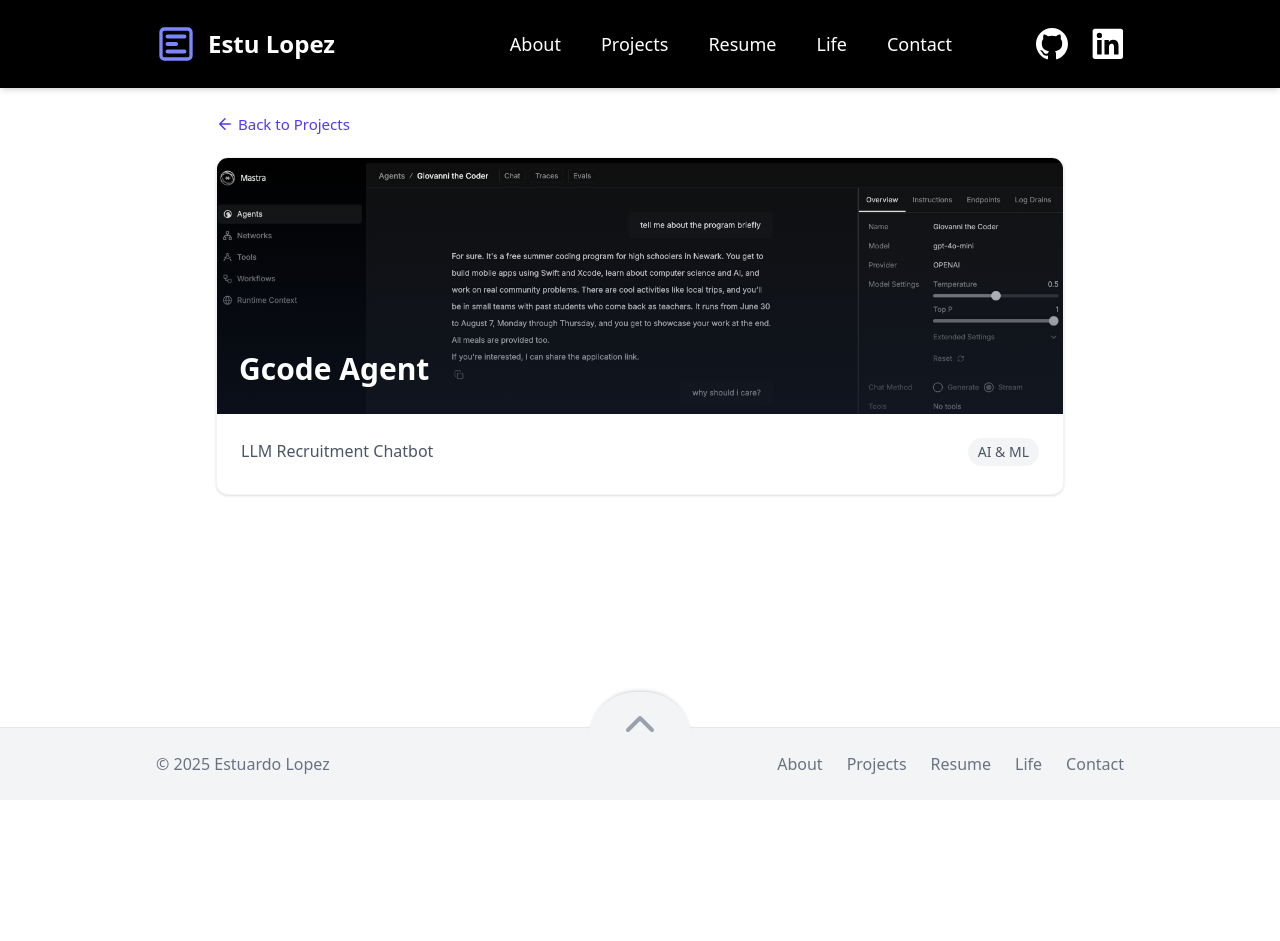
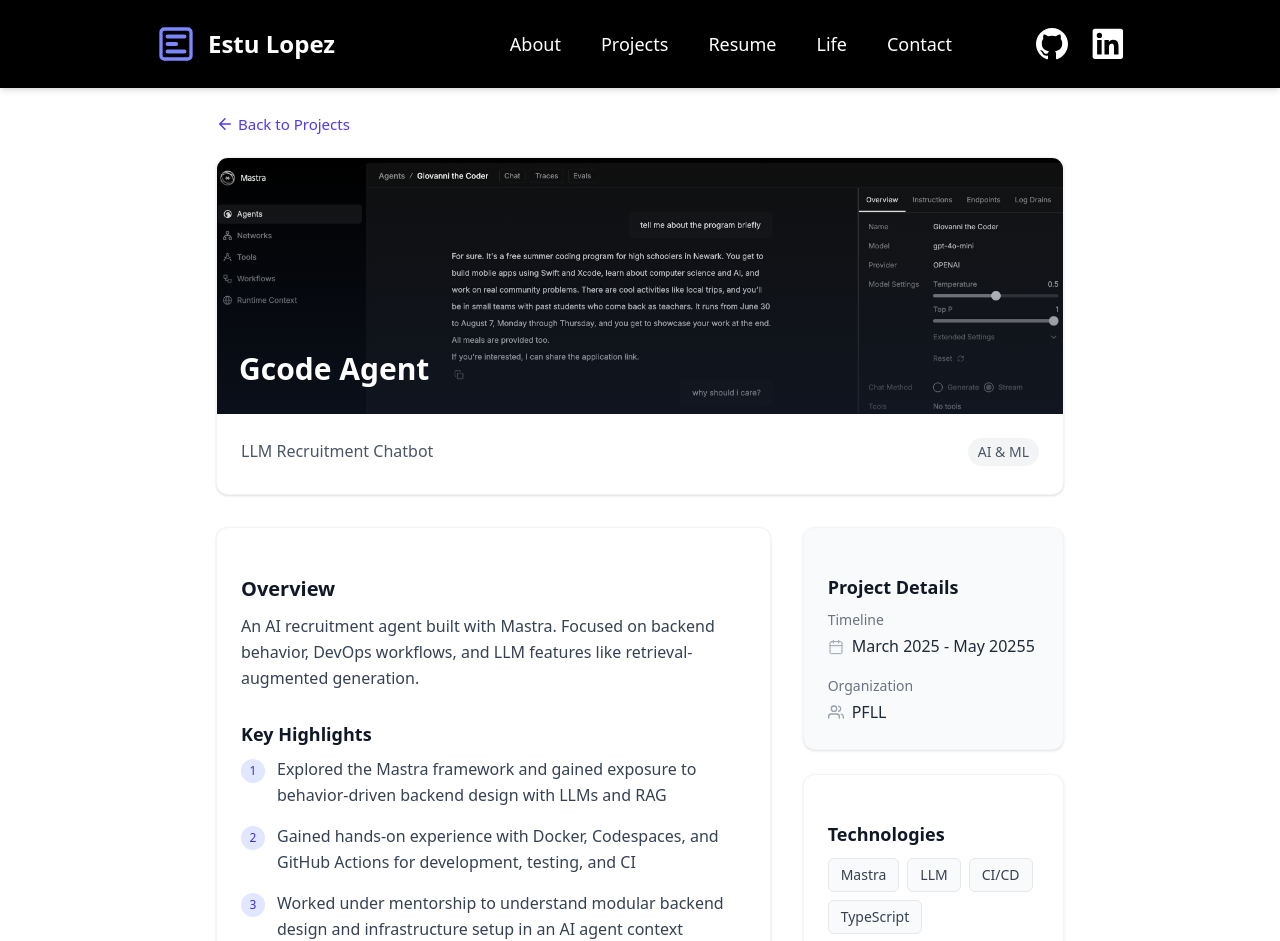
Before and after one commit to estulpz202/personal-website, a Next.js app: page /projects/gcode-agent in a window 1280 px wide. Shown: the top 941 px of the page. Before the commit the page ends 800 px from the top, so only its background shows below. Built offline with nearby package versions, Linux system fonts and the light colour scheme.

Commit message:
Add ProjectContent and ProjectSidebar components to enhance project detail layout.

```diff
--- a/src/app/projects/[slug]/page.tsx
+++ b/src/app/projects/[slug]/page.tsx
@@ -4,6 +4,8 @@ import { projects } from '@/components/projects/projectsData';
 import Icon from '@/components/ui/Icon';
 import { Metadata } from 'next';
 import ProjectHero from '@/components/projects/proj/ProjectHero';
+import ProjectContent from '@/components/projects/proj/ProjectContent';
+import ProjectSidebar from '@/components/projects/proj/ProjectSidebar';
 
 /**
  * Props for the ProjectDetailParams component
@@ -75,6 +77,25 @@ export default async function ProjectDetailPage({ params }: ProjectDetailParams)
         categories={project.category}
         links={project.links}
       />
+
+      {/* Project Content Area - Grid with equal height columns */}
+      <div className="max-w-4xl mx-auto px-4 sm:px-6">
+        <div className="grid grid-cols-1 md:grid-cols-3 gap-8 md:grid-rows-1 auto-rows-min">
+          {/* Main Content - Takes 2/3 on medium screens */}
+          <div className="md:col-span-2 h-full">
+            <ProjectContent description={project.description} highlights={project.highlights} />
+          </div>
+
+          {/* Sidebar - Takes 1/3 on medium screens */}
+          <div className="h-full">
+            <ProjectSidebar
+              timeline={project.timeline}
+              organization={project.organization}
+              tech={project.tech}
+            />
+          </div>
+        </div>
+      </div>
     </main>
   );
 }
--- /dev/null
+++ b/src/components/projects/proj/ProjectContent.tsx
@@ -0,0 +1,34 @@
+/**
+ * Props for the ProjectContent component
+ */
+interface ProjectContentProps {
+  description: string;
+  highlights: string[];
+}
+
+/**
+ * ProjectContent - Displays the main content area for a project
+ * Contains the project overview and key highlights
+ */
+export default function ProjectContent({ description, highlights }: ProjectContentProps) {
+  return (
+    <div className="bg-white rounded-xl p-6 shadow-sm border border-gray-100 h-full">
+      {/* Project overview */}
+      <h2 className="text-xl font-bold text-gray-900 mb-4">Overview</h2>
+      <p className="text-gray-700 mb-8 leading-relaxed">{description}</p>
+
+      {/* Key highlights */}
+      <h3 className="text-lg font-semibold text-gray-900 mb-4">Key Highlights</h3>
+      <ul className="space-y-4">
+        {highlights.map((highlight, index) => (
+          <li key={index} className="flex items-start">
+            <span className="inline-flex justify-center items-center w-6 h-6 rounded-full bg-indigo-100 text-indigo-700 mt-0.5 mr-3 text-xs font-medium flex-shrink-0">
+              {index + 1}
+            </span>
+            <span className="text-gray-700">{highlight}</span>
+          </li>
+        ))}
+      </ul>
+    </div>
+  );
+}
--- /dev/null
+++ b/src/components/projects/proj/ProjectSidebar.tsx
@@ -0,0 +1,57 @@
+import Icon from '@/components/ui/Icon';
+
+/**
+ * Props for the ProjectSidebar component
+ */
+interface ProjectSidebarProps {
+  timeline: string;
+  organization: string;
+  tech: string[];
+}
+
+/**
+ * ProjectSidebar - Displays sidebar with project metadata
+ * Contains project details and technologies used
+ */
+export default function ProjectSidebar({ timeline, organization, tech }: ProjectSidebarProps) {
+  return (
+    <div className="sticky top-6 h-full flex flex-col">
+      {/* Project Details */}
+      <div className="bg-gray-50 rounded-xl p-6 shadow-sm border border-gray-100 mb-6">
+        <h3 className="text-lg font-semibold text-gray-900 mb-4">Project Details</h3>
+        <div className="space-y-4">
+          <div>
+            <div className="text-sm font-medium text-gray-500 mb-1">Timeline</div>
+            <div className="flex items-center text-gray-800">
+              <Icon name="calendar" className="w-4 h-4 mr-2 text-gray-400" />
+              {timeline}
+            </div>
+          </div>
+
+          <div>
+            <div className="text-sm font-medium text-gray-500 mb-1">Organization</div>
+            <div className="flex items-center text-gray-800">
+              <Icon name="users" className="w-4 h-4 mr-2 text-gray-400" />
+              {organization}
+            </div>
+          </div>
+        </div>
+      </div>
+
+      {/* Technologies - flex-grow to extend when needed */}
+      <div className="bg-white rounded-xl p-6 shadow-sm border border-gray-100 flex-grow flex flex-col">
+        <h3 className="text-lg font-semibold text-gray-900 mb-4">Technologies</h3>
+        <div className="flex flex-wrap gap-2">
+          {tech.map((technology) => (
+            <span
+              key={technology}
+              className="px-3 py-1.5 bg-gray-50 border border-gray-200 rounded-md text-sm text-gray-700"
+            >
+              {technology}
+            </span>
+          ))}
+        </div>
+      </div>
+    </div>
+  );
+}
--- a/src/components/projects/projectsData.ts
+++ b/src/components/projects/projectsData.ts
@@ -22,7 +22,8 @@ export interface Project {
     url: string;
     icon?: string;
   }[];
-  year: number; // When project was completed
+  timeline: string; // Timeline of the project
+  organization: string; // Organization or context
 }
 
 /**
@@ -53,7 +54,8 @@ export const projects: Project[] = [
         icon: 'video',
       },
     ],
-    year: 2025,
+    timeline: 'April 2025 - May 2025',
+    organization: 'Personal Project',
   },
   {
     slug: 'gcode-agent',
@@ -71,7 +73,8 @@ export const projects: Project[] = [
       'Worked under mentorship to understand modular backend design and infrastructure setup in an AI agent context',
     ],
     links: [],
-    year: 2025,
+    timeline: 'March 2025 - May 20255',
+    organization: 'PFLL',
   },
   {
     slug: 'personal-website',
@@ -92,7 +95,8 @@ export const projects: Project[] = [
     links: [
       { label: 'GitHub', url: 'https://github.com/estulpz202/personal-website', icon: 'github' },
     ],
-    year: 2025,
+    timeline: 'May 2025 - June 2025',
+    organization: 'Personal Project',
   },
   {
     slug: 'santorini',
@@ -116,7 +120,8 @@ export const projects: Project[] = [
         icon: 'video',
       },
     ],
-    year: 2025,
+    timeline: 'March 2025 - April 2025',
+    organization: 'CMU 17-214',
   },
   {
     slug: 'the-pack',
@@ -141,7 +146,8 @@ export const projects: Project[] = [
         icon: 'video',
       },
     ],
-    year: 2024,
+    timeline: 'June 2024 - August 2024',
+    organization: 'PFLL',
   },
 ];
 
```
